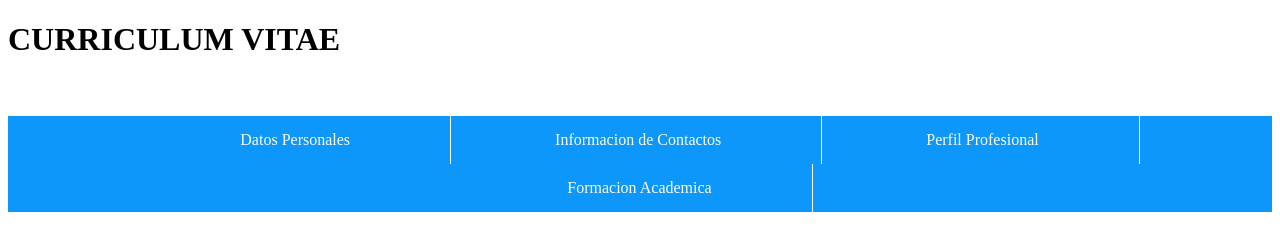
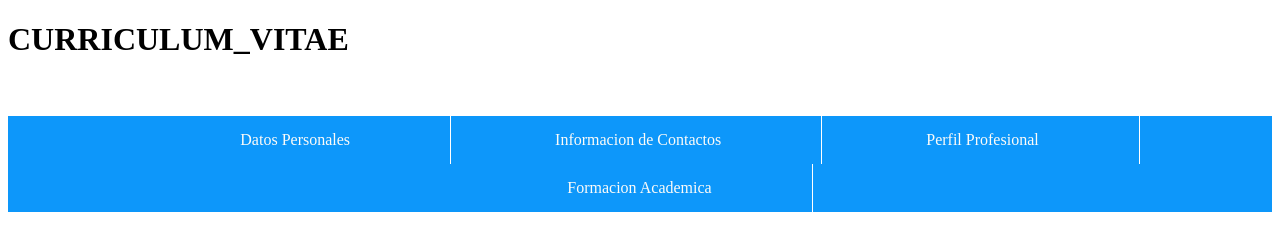
Before and after one commit to SolllMonsalve25/Curriculum_Vitae, a plain HTML site: page index.html in a window 1280 px wide. Drawn offline with Linux system fonts and the light colour scheme.

Commit message:
Primer comentario

```diff
--- a/index.html
+++ b/index.html
@@ -2,7 +2,7 @@
 <html>
     <head>
         <meta charset="UTF-8">
-        <h1><tittle>CURRICULUM VITAE</tittle></h1>
+        <h1><tittle>CURRICULUM_VITAE</tittle></h1>
         <link rel="stylesheet" href="css/style.css">
 
 
```
